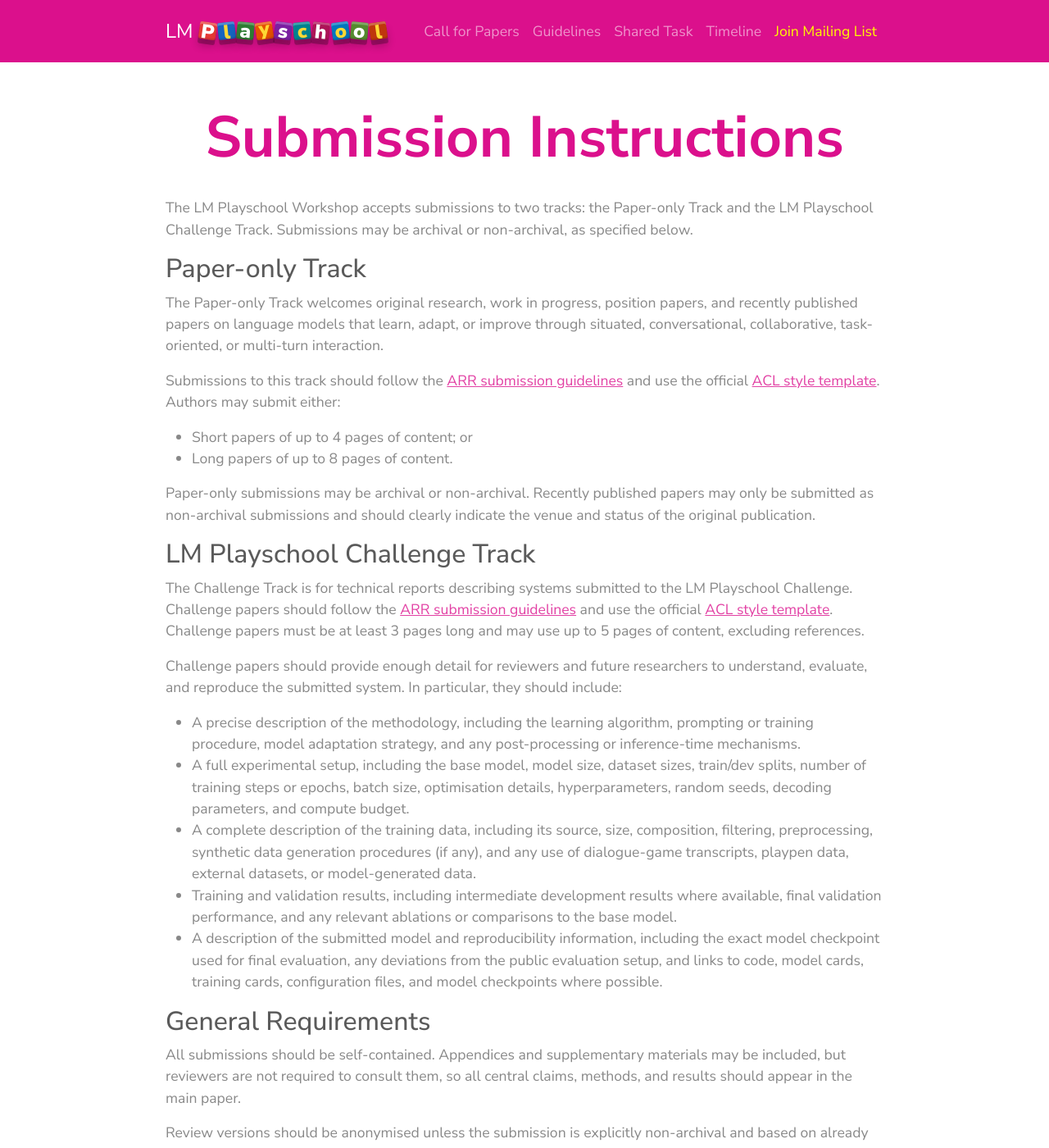
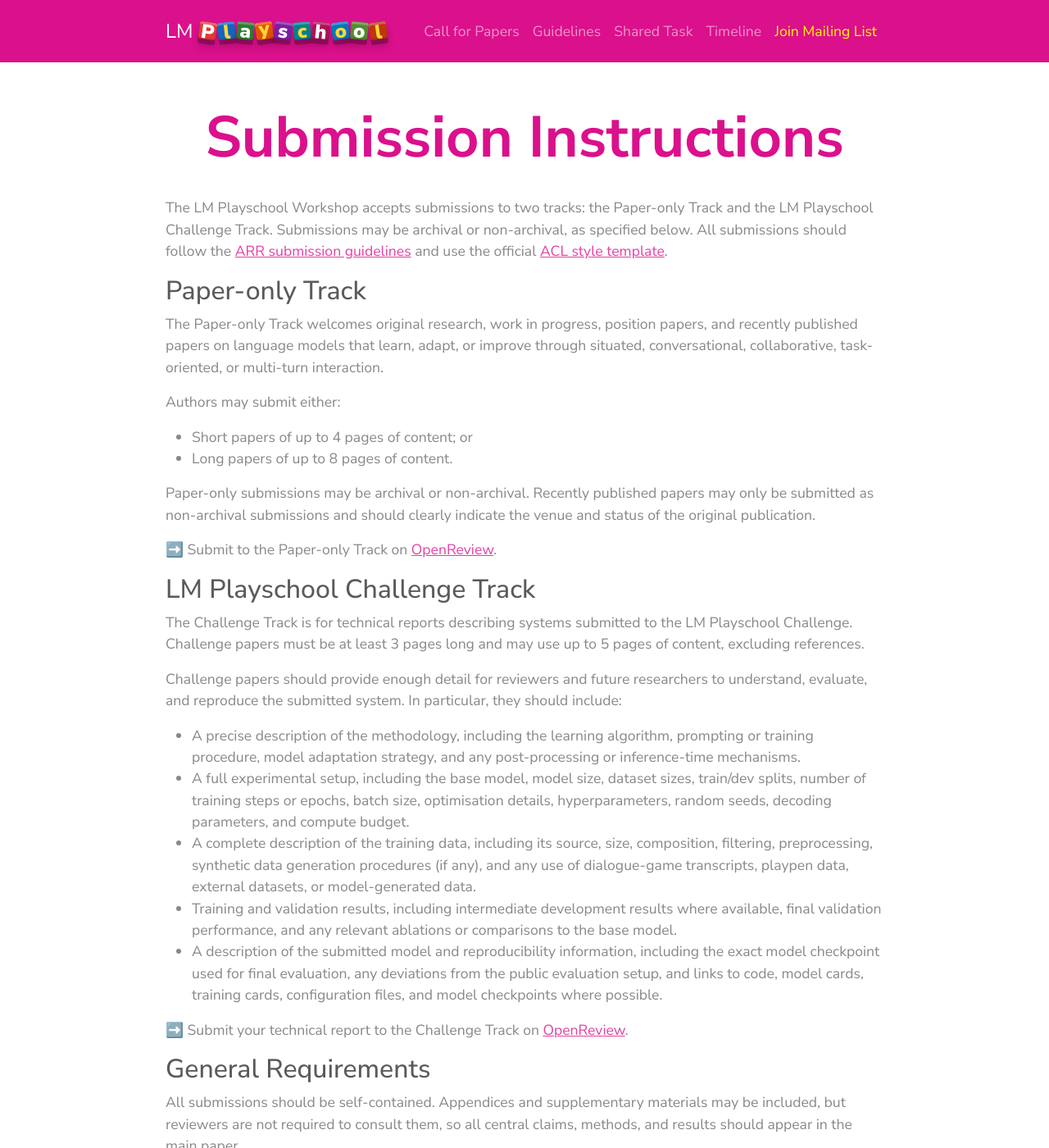
Before and after one commit to lm-playschool/lm-playschool.github.io, a Jekyll site: the page built from _content/_pages/submission-instructions.md, in a window 1280 px wide and 1400 px high. Shown: the whole window at 82% size. Built offline with Jekyll 4.4.1, drawn with Linux system fonts in a browser that asks for light colours.

Commit message:
OpenReview links added

```diff
--- a/_content/_pages/submission-instructions.md
+++ b/_content/_pages/submission-instructions.md
@@ -4,22 +4,24 @@ title: Submission Instructions
 show_mailing_list: true
 ---
 
-The LM Playschool Workshop accepts submissions to two tracks: the Paper-only Track and the LM Playschool Challenge Track. Submissions may be archival or non-archival, as specified below.
+The LM Playschool Workshop accepts submissions to two tracks: the Paper-only Track and the LM Playschool Challenge Track. Submissions may be archival or non-archival, as specified below. All submissions should follow the [ARR submission guidelines](https://aclrollingreview.org/cfp#paper-submission-information) and use the official [ACL style template](https://github.com/acl-org/acl-style-files).
 
 ## Paper-only Track
 
 The Paper-only Track welcomes original research, work in progress, position papers, and recently published papers on language models that learn, adapt, or improve through situated, conversational, collaborative, task-oriented, or multi-turn interaction.
 
-Submissions to this track should follow the [ARR submission guidelines](https://aclrollingreview.org/cfp#paper-submission-information) and use the official [ACL style template](https://github.com/acl-org/acl-style-files). Authors may submit either:
+Authors may submit either:
 
 - Short papers of up to 4 pages of content; or
 - Long papers of up to 8 pages of content.
 
 Paper-only submissions may be archival or non-archival. Recently published papers may only be submitted as non-archival submissions and should clearly indicate the venue and status of the original publication.
 
+➡️ Submit to the Paper-only Track on [OpenReview](https://openreview.net/group?id=EMNLP/2026/Workshop/LMP#tab-active-submissions).
+
 ## LM Playschool Challenge Track
 
-The Challenge Track is for technical reports describing systems submitted to the LM Playschool Challenge. Challenge papers should follow the [ARR submission guidelines](https://aclrollingreview.org/cfp#paper-submission-information) and use the official [ACL style template](https://github.com/acl-org/acl-style-files). Challenge papers must be at least 3 pages long and may use up to 5 pages of content, excluding references.
+The Challenge Track is for technical reports describing systems submitted to the LM Playschool Challenge. Challenge papers must be at least 3 pages long and may use up to 5 pages of content, excluding references.
 
 Challenge papers should provide enough detail for reviewers and future researchers to understand, evaluate, and reproduce the submitted system. In particular, they should include:
 
@@ -29,6 +31,8 @@ Challenge papers should provide enough detail for reviewers and future researche
 - Training and validation results, including intermediate development results where available, final validation performance, and any relevant ablations or comparisons to the base model.
 - A description of the submitted model and reproducibility information, including the exact model checkpoint used for final evaluation, any deviations from the public evaluation setup, and links to code, model cards, training cards, configuration files, and model checkpoints where possible.
 
+➡️ Submit your technical report to the Challenge Track on [OpenReview](https://openreview.net/group?id=EMNLP/2026/Workshop/LMP_Challenge#tab-active-submissions).
+
 ## General Requirements
 
 All submissions should be self-contained. Appendices and supplementary materials may be included, but reviewers are not required to consult them, so all central claims, methods, and results should appear in the main paper.
```
